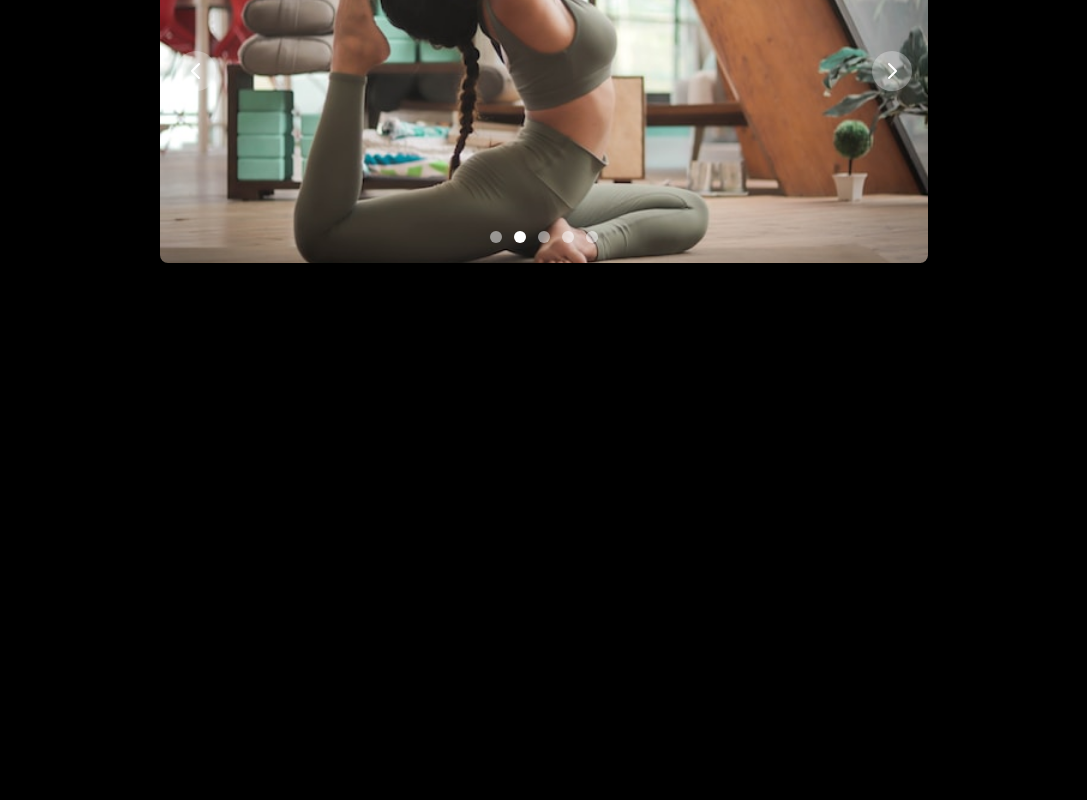
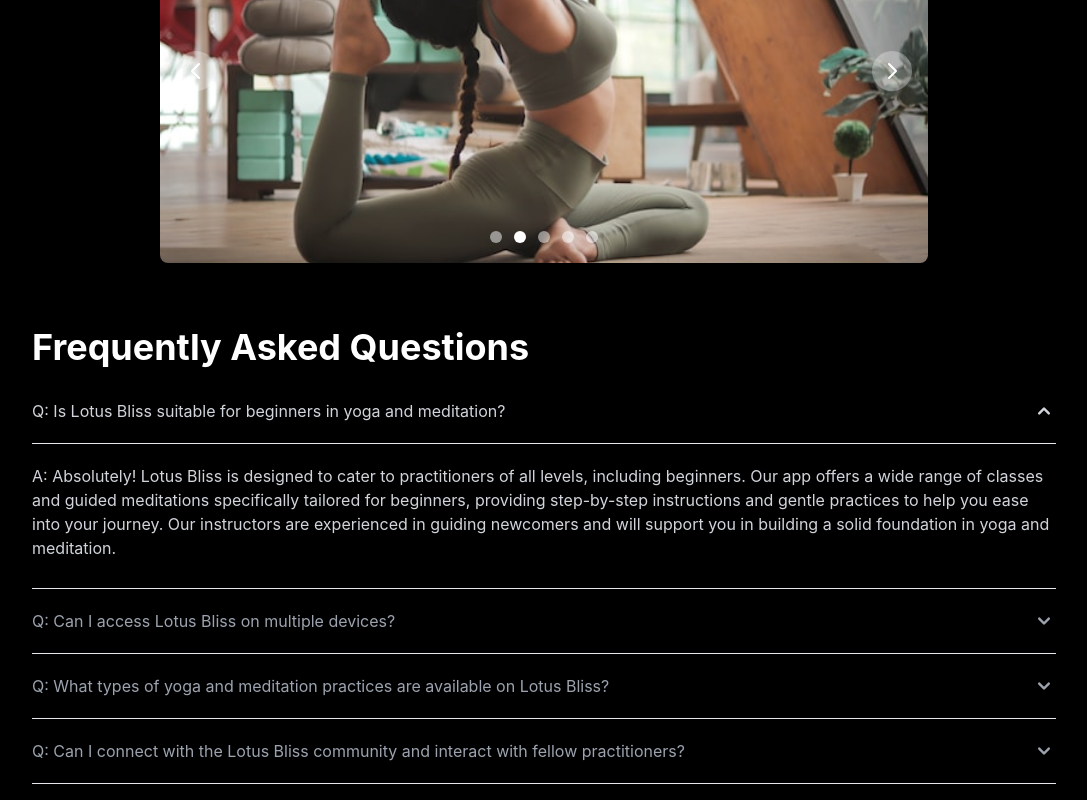
Before and after one commit to Emmanuella-codes/lotus-bliss-landing-page, a Vue app: page / in a window 1280 px wide. Shown: the part 1657-2457 px from the top of the page, without its empty margins (96-1183 px from the left). Before the commit the page ends 1948 px from the top, so only its background shows below. Built offline with nearby package versions, Linux system fonts and the light colour scheme; what tw-elements would draw is missing.

Commit message:
faq section

```diff
--- a/src/App.vue
+++ b/src/App.vue
@@ -2,8 +2,9 @@
 import NavBar from './components/NavBar.vue'
 import HeroSection from './components/HeroSection.vue'
 import AboutSection from './components/AboutSection.vue'
-import AppInfo from './components/AppInfo.vue';
+import AppInfo from './components/AppInfo.vue'
 import OurServices from './components/OurServices.vue'
+import FaqSection from './components/FaqSection.vue'
 </script>
 
 <template>
@@ -28,6 +29,10 @@ import OurServices from './components/OurServices.vue'
   <section>
     <OurServices />
   </section>
+  <!--faq-->
+  <section>
+    <FaqSection />
+  </section>
 </template>
 
 <style scoped>
--- /dev/null
+++ b/src/components/FaqSection.vue
@@ -0,0 +1,170 @@
+<script setup lang="ts">
+import { onMounted } from 'vue'
+import { initFlowbite } from 'flowbite'
+
+// initialize components based on data attribute selectors
+onMounted(() => {
+  initFlowbite()
+})
+</script>
+
+<template>
+  <div id="faq-section" class="mx-auto max-w-[85%] lg:max-w-5xl my-9">
+    <div class="mb-3">
+      <h3 class="text-3xl lg:text-4xl font-bold">Frequently Asked Questions</h3>
+    </div>
+    <div
+      id="accordion-flush"
+      data-accordion="collapse"
+      data-active-classes="bg-grey-900 text-gray-300"
+      data-inactive-classes="text-gray-400"
+    >
+      <h2 id="accordion-flush-heading-1">
+        <button
+          type="button"
+          class="flex items-center justify-between w-full py-5 font-medium text-left text-gray-400 border-b border-gray-200 dark:border-gray-700 dark:text-gray-400"
+          data-accordion-target="#accordion-flush-body-1"
+          aria-expanded="true"
+          aria-controls="accordion-flush-body-1"
+        >
+          <span>Q: Is Lotus Bliss suitable for beginners in yoga and meditation?</span>
+          <svg
+            data-accordion-icon
+            class="w-6 h-6 rotate-180 shrink-0"
+            fill="currentColor"
+            viewBox="0 0 20 20"
+            xmlns="http://www.w3.org/2000/svg"
+          >
+            <path
+              fill-rule="evenodd"
+              d="M5.293 7.293a1 1 0 011.414 0L10 10.586l3.293-3.293a1 1 0 111.414 1.414l-4 4a1 1 0 01-1.414 0l-4-4a1 1 0 010-1.414z"
+              clip-rule="evenodd"
+            ></path>
+          </svg>
+        </button>
+      </h2>
+      <div id="accordion-flush-body-1" class="hidden" aria-labelledby="accordion-flush-heading-1">
+        <div class="py-5 border-b border-gray-200 dark:border-gray-700">
+          <p class="mb-2 text-gray-300">
+            A: Absolutely! Lotus Bliss is designed to cater to practitioners of all levels,
+            including beginners. Our app offers a wide range of classes and guided meditations
+            specifically tailored for beginners, providing step-by-step instructions and gentle
+            practices to help you ease into your journey. Our instructors are experienced in guiding
+            newcomers and will support you in building a solid foundation in yoga and meditation.
+          </p>
+        </div>
+      </div>
+      <h2 id="accordion-flush-heading-2">
+        <button
+          type="button"
+          class="flex items-center justify-between w-full py-5 font-medium text-left text-gray-400 border-b border-gray-200 dark:border-gray-700"
+          data-accordion-target="#accordion-flush-body-2"
+          aria-expanded="false"
+          aria-controls="accordion-flush-body-2"
+        >
+          <span>Q: Can I access Lotus Bliss on multiple devices?</span>
+          <svg
+            data-accordion-icon
+            class="w-6 h-6 shrink-0"
+            fill="currentColor"
+            viewBox="0 0 20 20"
+            xmlns="http://www.w3.org/2000/svg"
+          >
+            <path
+              fill-rule="evenodd"
+              d="M5.293 7.293a1 1 0 011.414 0L10 10.586l3.293-3.293a1 1 0 111.414 1.414l-4 4a1 1 0 01-1.414 0l-4-4a1 1 0 010-1.414z"
+              clip-rule="evenodd"
+            ></path>
+          </svg>
+        </button>
+      </h2>
+      <div id="accordion-flush-body-2" class="hidden" aria-labelledby="accordion-flush-heading-2">
+        <div class="py-5 border-b border-gray-200 dark:border-gray-700">
+          <p class="mb-2 text-gray-300">
+            A: Yes, you can access Lotus Bliss on multiple devices. Our web app is responsive and
+            can be accessed on desktop computers, laptops, tablets, and smartphones. You can
+            seamlessly transition between devices, allowing you to practice yoga, meditate, or
+            access resources whenever and wherever you desire. Simply log in to your Lotus Bliss
+            account on your preferred device, and your progress and preferences will be synced
+            across all devices.
+          </p>
+        </div>
+      </div>
+      <h2 id="accordion-flush-heading-3">
+        <button
+          type="button"
+          class="flex items-center justify-between w-full py-5 font-medium text-left text-gray-400 border-b border-gray-200 dark:border-gray-700"
+          data-accordion-target="#accordion-flush-body-3"
+          aria-expanded="false"
+          aria-controls="accordion-flush-body-3"
+        >
+          <span>Q: What types of yoga and meditation practices are available on Lotus Bliss?</span>
+          <svg
+            data-accordion-icon
+            class="w-6 h-6 shrink-0"
+            fill="currentColor"
+            viewBox="0 0 20 20"
+            xmlns="http://www.w3.org/2000/svg"
+          >
+            <path
+              fill-rule="evenodd"
+              d="M5.293 7.293a1 1 0 011.414 0L10 10.586l3.293-3.293a1 1 0 111.414 1.414l-4 4a1 1 0 01-1.414 0l-4-4a1 1 0 010-1.414z"
+              clip-rule="evenodd"
+            ></path>
+          </svg>
+        </button>
+      </h2>
+      <div id="accordion-flush-body-3" class="hidden" aria-labelledby="accordion-flush-heading-3">
+        <div class="py-5 border-b border-gray-200 dark:border-gray-700">
+          <p class="mb-2 text-gray-300">
+            A: Lotus Bliss offers a diverse range of yoga and meditation practices to cater to
+            different interests and needs. Our yoga classes cover various styles, including Hatha,
+            Vinyasa, Yin, Restorative, and more. You can choose classes based on duration,
+            intensity, and focus areas such as flexibility, strength, relaxation, or mindfulness.
+            Our meditation sessions include guided meditations, breathwork exercises, and
+            mindfulness practices to cultivate inner calm and clarity.
+          </p>
+        </div>
+      </div>
+      <h2 id="accordion-flush-heading-4">
+        <button
+          type="button"
+          class="flex items-center justify-between w-full py-5 font-medium text-left text-gray-400 border-b border-gray-200 dark:border-gray-700 dark:text-gray-400"
+          data-accordion-target="#accordion-flush-body-4"
+          aria-expanded="true"
+          aria-controls="accordion-flush-body-4"
+        >
+          <span
+            >Q: Can I connect with the Lotus Bliss community and interact with fellow
+            practitioners?</span
+          >
+          <svg
+            data-accordion-icon
+            class="w-6 h-6 rotate-180 shrink-0"
+            fill="currentColor"
+            viewBox="0 0 20 20"
+            xmlns="http://www.w3.org/2000/svg"
+          >
+            <path
+              fill-rule="evenodd"
+              d="M5.293 7.293a1 1 0 011.414 0L10 10.586l3.293-3.293a1 1 0 111.414 1.414l-4 4a1 1 0 01-1.414 0l-4-4a1 1 0 010-1.414z"
+              clip-rule="evenodd"
+            ></path>
+          </svg>
+        </button>
+      </h2>
+      <div id="accordion-flush-body-4" class="hidden" aria-labelledby="accordion-flush-heading-4">
+        <div class="py-5 border-b border-gray-200 dark:border-gray-700">
+          <p class="mb-2 text-gray-300">
+            A: No but this and many more features will be available in upcoming updates. You can
+            engage in discussions, share your experiences, and seek inspiration from fellow
+            practitioners through our community forums and social features. Additionally, we
+            organize virtual events, workshops, and challenges where you can participate, learn, and
+            grow together with the Lotus Bliss community. Connect, support, and inspire each other
+            on your wellness journeys.
+          </p>
+        </div>
+      </div>
+    </div>
+  </div>
+</template>
```
